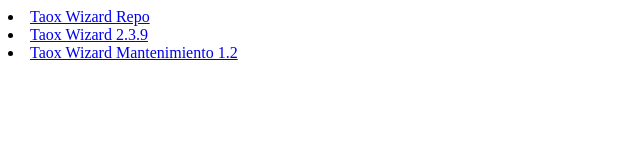
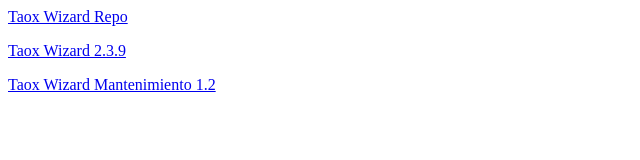
Before and after one commit to tiendaenlinea/taoxwizard, a plain HTML site: page index.html in a window 1280 px wide. Shown: the whole page, without its empty margins (0-640 px from the left). Drawn offline with Linux system fonts and the light colour scheme.

Commit message:
Add files via upload

```diff
--- a/index.html
+++ b/index.html
@@ -1,3 +1,3 @@
-<li><a href="https://github.com/taoxtrece/repository.taoxwizard/raw/master/repository.taoxwizard/repository.taoxwizard-1.0.0.zip">Taox Wizard Repo</a></li>
-<li><a href="https://github.com/taoxtrece/repository.taoxwizard/raw/master/plugin.program.taoxwizard/plugin.program.taoxwizard-2.3.9.zip">Taox Wizard 2.3.9</a></li>
-<li><a href="https://github.com/taoxtrece/repository.taoxwizard/raw/master/resource.taoxwizardtool/resource.taoxwizardtool-1.2.zip">Taox Wizard Mantenimiento 1.2</a></li>
+<p><a href="https://github.com/taoxtrece/repository.taoxwizard/raw/master/repository.taoxwizard/repository.taoxwizard-1.0.0.zip">Taox Wizard Repo</a></p>
+<p><a href="https://github.com/taoxtrece/repository.taoxwizard/raw/master/plugin.program.taoxwizard/plugin.program.taoxwizard-2.3.9.zip">Taox Wizard 2.3.9</a></p>
+<p><a href="https://github.com/taoxtrece/repository.taoxwizard/raw/master/resource.taoxwizardtool/resource.taoxwizardtool-1.2.zip">Taox Wizard Mantenimiento 1.2</a></p>
```
